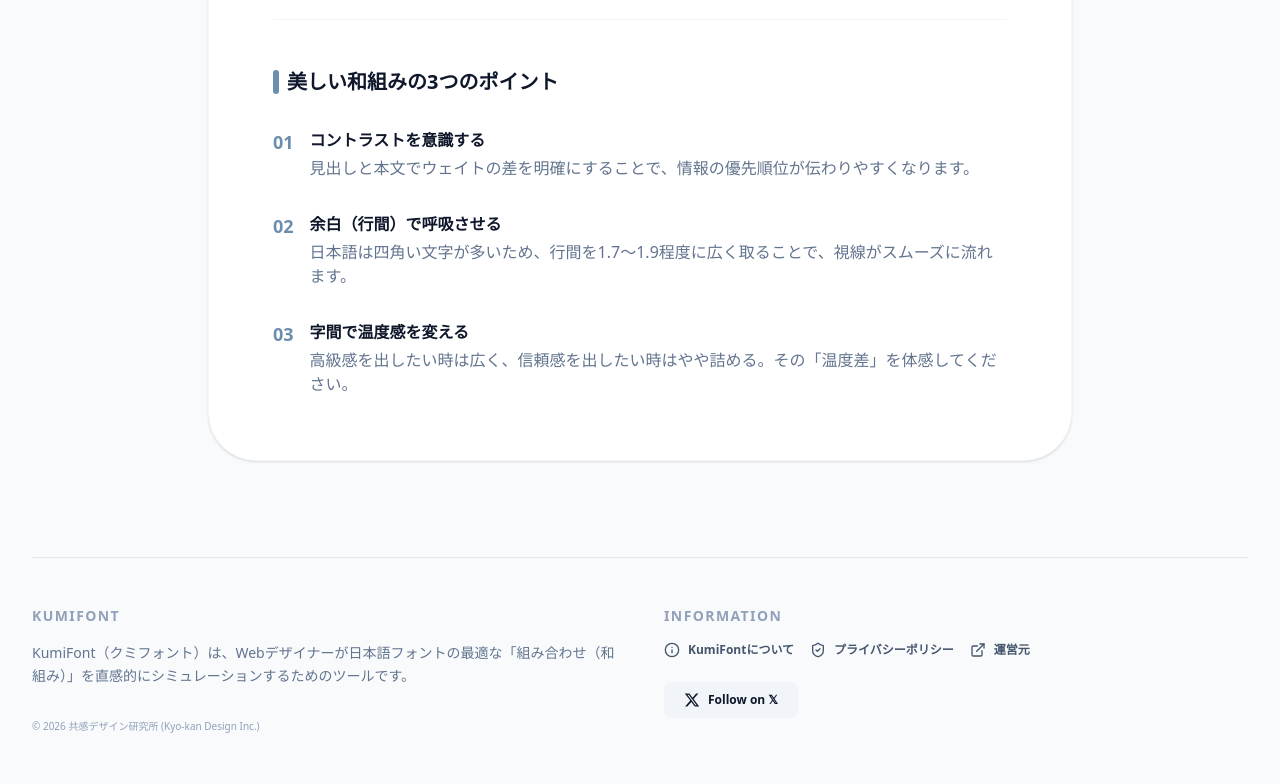
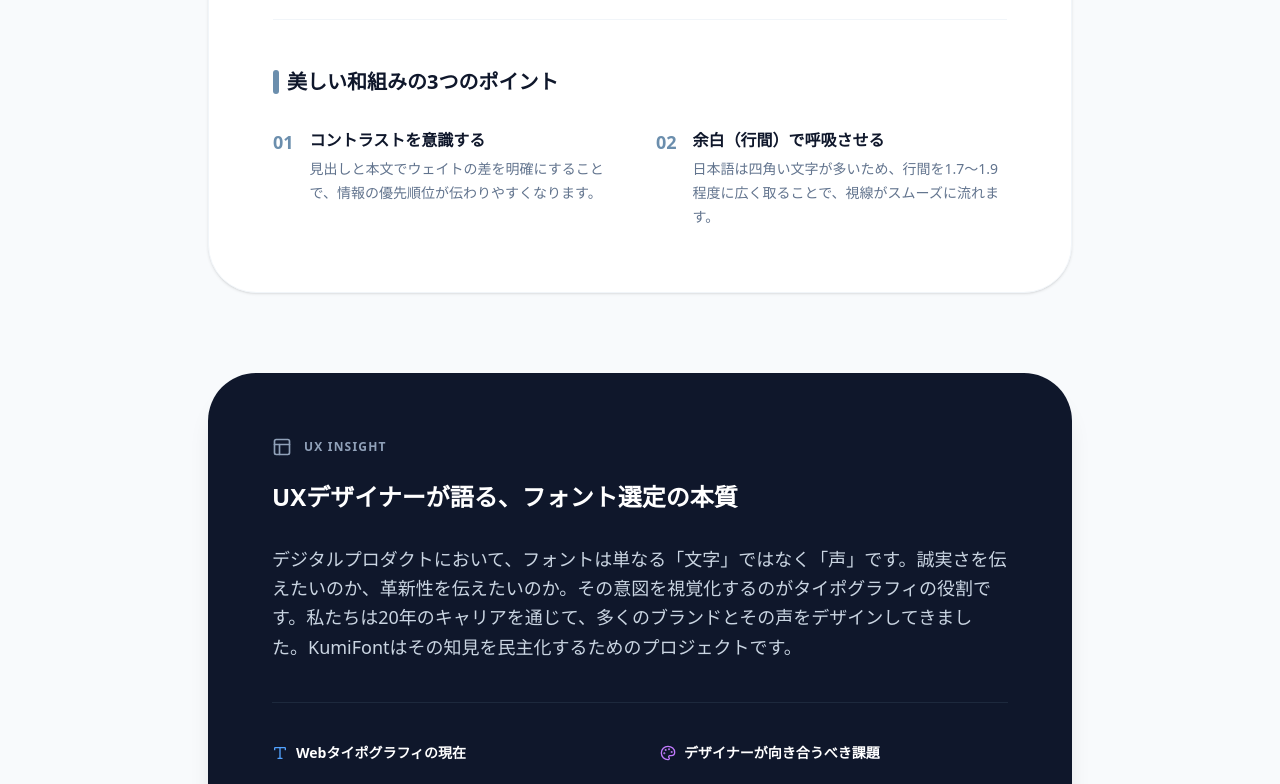
Before and after one commit to kyo-kan-design/my-font-app, a React (Vite) app: page / in a window 1280 px wide. Shown: the part 2000-2784 px from the top of the page. Built offline with nearby package versions, Linux system fonts and the light colour scheme; a web font is replaced by a local one.

Commit message:
Update: Enhance content and structure for AdSense re-approval

```diff
--- a/src/App.jsx
+++ b/src/App.jsx
@@ -16,7 +16,10 @@ import {
   BookOpen,
   MousePointer2,
   Zap,
-  Languages
+  Languages,
+  ChevronDown,
+  Layout,
+  Type
 } from 'lucide-react';
 
 // 最新の𝕏ロゴコンポーネント
@@ -74,6 +77,8 @@ const TRANSLATIONS = {
     point3Title: "字間で温度感を変える",
     point3Desc: "高級感を出したい時は広く、信頼感を出したい時はやや詰める。その「温度差」を体感してください。",
     footerDesc: "KumiFont（クミフォント）は、Webデザイナーが日本語フォントの最適な「組み合わせ（和組み）」を直感的にシミュレーションするためのツールです。",
+    extraArticleTitle: "UXデザイナーが語る、フォント選定の本質",
+    extraArticleContent: "デジタルプロダクトにおいて、フォントは単なる「文字」ではなく「声」です。誠実さを伝えたいのか、革新性を伝えたいのか。その意図を視覚化するのがタイポグラフィの役割です。私たちは20年のキャリアを通じて、多くのブランドとその声をデザインしてきました。KumiFontはその知見を民主化するためのプロジェクトです。",
   },
   en: {
     producedBy: "produced by",
@@ -111,10 +116,11 @@ const TRANSLATIONS = {
     point3Title: "Control Mood with Spacing",
     point3Desc: "Wider spacing for luxury, tighter for reliability. Experience the 'emotional temperature' through our letter spacing slider.",
     footerDesc: "KumiFont is an intuitive simulator for Web Designers to discover the perfect pairings and typesetting for Japanese fonts.",
+    extraArticleTitle: "The Essence of Font Selection in UX Design",
+    extraArticleContent: "In digital products, fonts are not just characters; they are 'voices'. Do you want to convey sincerity or innovation? The role of typography is to visualize that intent. Throughout our 20-year career, we have designed many brands and their voices. KumiFont is a project to democratize that expertise.",
   }
 };
 
-// サンプルテキストは英語モードでも日本語を維持
 const PRESET_TEXTS = [
   {
     title: { ja: "サービス紹介", en: "Service Intro" },
@@ -217,19 +223,19 @@ export default function App() {
           </div>
         </div>
 
-        <div className="flex bg-white p-1 rounded-xl shadow-sm border border-slate-200 w-fit">
+        <nav className="flex bg-white p-1 rounded-xl shadow-sm border border-slate-200 w-fit">
           {[{ id: 'pc', icon: Monitor, label: t.viewportPc }, { id: 'mobile', icon: Smartphone, label: t.viewportMobile }].map(({ id, icon: Icon, label }) => (
             <button key={id} onClick={() => setPreviewMode(id)} className={`flex items-center gap-2 px-5 py-2.5 rounded-lg text-sm font-bold transition-all ${previewMode === id ? 'text-white shadow-lg' : 'text-slate-400 hover:bg-slate-50'}`} style={{ backgroundColor: previewMode === id ? PRIMARY_COLOR : 'transparent' }}>
               <Icon className="w-4 h-4" />
               <span>{label}</span>
             </button>
           ))}
-        </div>
+        </nav>
       </header>
 
       <main className="max-w-7xl mx-auto w-full grid grid-cols-1 lg:grid-cols-12 gap-8 items-start mb-24">
         {/* Controls Column */}
-        <div className="lg:col-span-4 space-y-6">
+        <aside className="lg:col-span-4 space-y-6">
           <div className="bg-white p-7 rounded-2xl shadow-sm border border-slate-200">
             <div className="flex items-center gap-2 mb-4 border-b border-slate-100 pb-4">
               <Edit3 className="w-5 h-5" style={{ color: PRIMARY_COLOR }} />
@@ -272,10 +278,10 @@ export default function App() {
               </div>
             </div>
           </div>
-        </div>
+        </aside>
 
         {/* Preview Column */}
-        <div className="lg:col-span-8">
+        <article className="lg:col-span-8">
           <div className="lg:sticky lg:top-8 flex flex-col items-center">
             <div className="bg-white rounded-[2.5rem] shadow-2xl border border-slate-200 overflow-hidden transition-all duration-500 w-full" style={{ width: VIEWPORT_SIZES[previewMode].width, maxWidth: '100%' }}>
               <div className="p-8 md:p-16 min-h-[500px] flex flex-col justify-center bg-white text-center md:text-left">
@@ -284,7 +290,7 @@ export default function App() {
               </div>
             </div>
           </div>
-        </div>
+        </article>
       </main>
 
       {/* Valuable Content Section (For AdSense) */}
@@ -312,10 +318,10 @@ export default function App() {
           </div>
         </div>
 
+        {/* 記事セクション 1 */}
         <article className="prose prose-slate max-w-none bg-white p-10 md:p-16 rounded-[3rem] shadow-sm border border-slate-100">
           <div className="max-w-3xl mx-auto text-slate-600 leading-loose">
             <h2 className="text-2xl font-black mb-8 text-slate-900">{t.articleTitle}</h2>
-
             <p className="mb-6 text-lg font-medium text-slate-800">{t.articleP1}</p>
             <p className="mb-6">{t.articleP2}</p>
             <p className="mb-12">{t.articleP3}</p>
@@ -325,29 +331,54 @@ export default function App() {
                 <span className="w-1.5 h-6 rounded-full" style={{ backgroundColor: PRIMARY_COLOR }}></span>
                 {t.pointsTitle}
               </h3>
-              <ul className="space-y-8 text-base list-none p-0">
+              <ul className="grid grid-cols-1 md:grid-cols-2 gap-8 text-base list-none p-0">
                 <li className="flex gap-4">
                   <span className="font-black text-lg shrink-0" style={{ color: PRIMARY_COLOR }}>01</span>
                   <div>
                     <strong className="text-slate-900 block mb-1">{t.point1Title}</strong>
-                    <span className="text-slate-500">{t.point1Desc}</span>
+                    <span className="text-slate-500 text-sm">{t.point1Desc}</span>
                   </div>
                 </li>
                 <li className="flex gap-4">
                   <span className="font-black text-lg shrink-0" style={{ color: PRIMARY_COLOR }}>02</span>
                   <div>
                     <strong className="text-slate-900 block mb-1">{t.point2Title}</strong>
-                    <span className="text-slate-500">{t.point2Desc}</span>
-                  </div>
-                </li>
-                <li className="flex gap-4">
-                  <span className="font-black text-lg shrink-0" style={{ color: PRIMARY_COLOR }}>03</span>
-                  <div>
-                    <strong className="text-slate-900 block mb-1">{t.point3Title}</strong>
-                    <span className="text-slate-500">{t.point3Desc}</span>
+                    <span className="text-slate-500 text-sm">{t.point2Desc}</span>
                   </div>
                 </li>
               </ul>
+            </div>
+          </div>
+        </article>
+
+        {/* 記事セクション 2（審査対策：追加コンテンツ） */}
+        <article className="prose prose-slate max-w-none bg-slate-900 text-slate-300 p-10 md:p-16 rounded-[3rem] shadow-xl">
+          <div className="max-w-3xl mx-auto">
+            <div className="flex items-center gap-3 mb-6 text-slate-400">
+              <Layout className="w-5 h-5" />
+              <span className="text-xs font-bold uppercase tracking-widest">UX Insight</span>
+            </div>
+            <h2 className="text-2xl font-black mb-8 text-white">{t.extraArticleTitle}</h2>
+            <p className="text-lg leading-relaxed mb-10">
+              {t.extraArticleContent}
+            </p>
+            <div className="grid grid-cols-1 sm:grid-cols-2 gap-10 border-t border-slate-800 pt-10 text-sm">
+              <div>
+                <h4 className="text-white font-bold mb-4 flex items-center gap-2">
+                  <Type className="w-4 h-4 text-blue-400" /> Webタイポグラフィの現在
+                </h4>
+                <p className="leading-loose">
+                  近年、デバイスの解像度が向上し、日本語フォントの選択肢が劇的に増えました。かつては画像に頼らざるを得なかった繊細な明朝体やモダンな角ゴシックも、今はWebフォントとして自在に操ることができます。
+                </p>
+              </div>
+              <div>
+                <h4 className="text-white font-bold mb-4 flex items-center gap-2">
+                  <Palette className="w-4 h-4 text-purple-400" /> デザイナーが向き合うべき課題
+                </h4>
+                <p className="leading-loose">
+                  選択肢が増えた一方で、「どの組み合わせが最適か」という問いへの答えを出すのは難しくなっています。KumiFontは、その答えを導き出すための指針として、実務に即した数値設定と視覚的検証をサポートします。
+                </p>
+              </div>
             </div>
           </div>
         </article>
```
